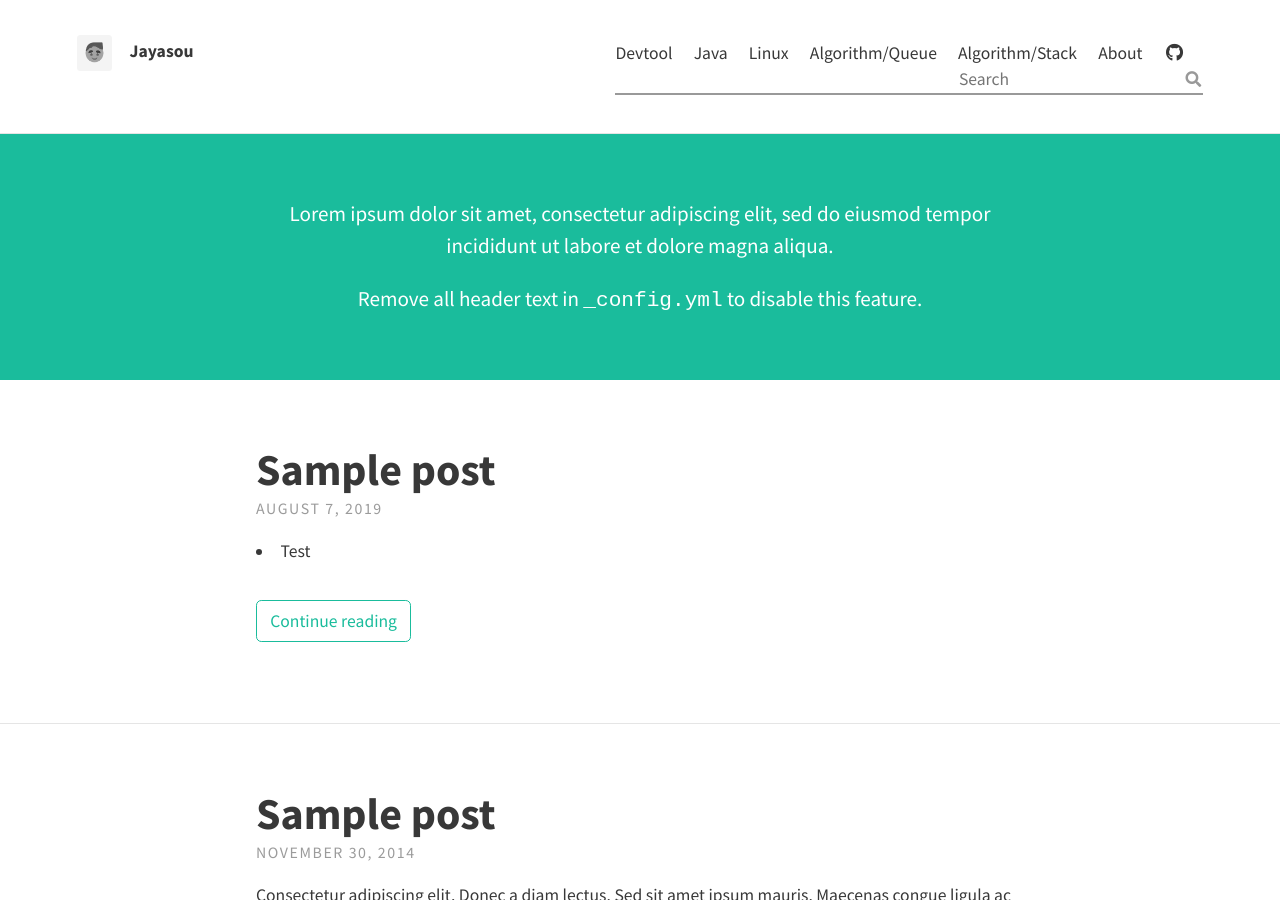
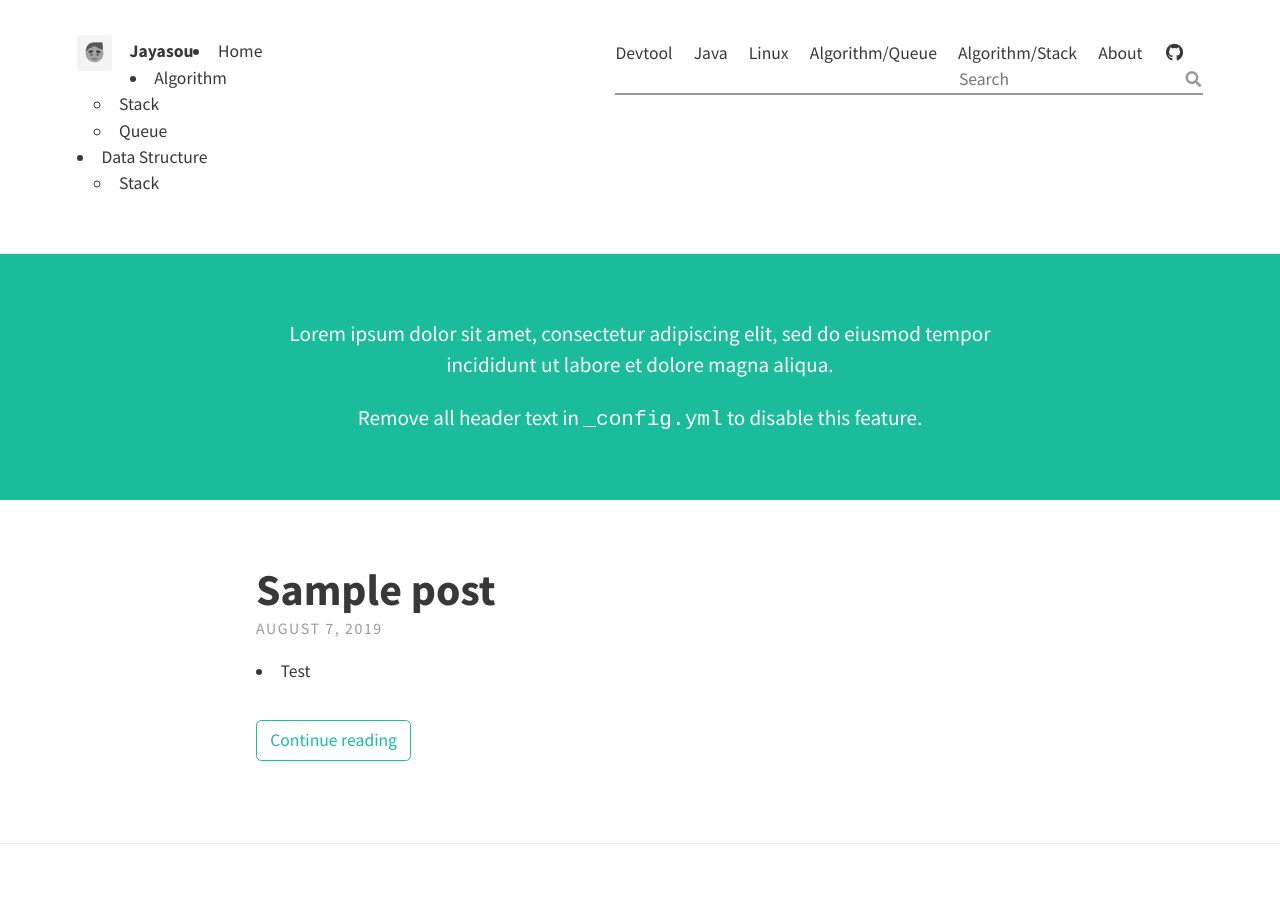
Before and after one commit to jayasou/jayasou.github.io, a Jekyll site: the page built from index.html, in a window 1280 px wide and 900 px high. Built offline with Jekyll 4.4.1, drawn with Linux system fonts in a browser that asks for light colours; nearby versions of some CDN libraries; the list of posts is cut into pages by our own code.

Commit message:
Update: category

```diff
--- a/_includes/header.html
+++ b/_includes/header.html
@@ -46,4 +46,24 @@
 		</ul>
 	</nav>
 
+	<div class="site-category">
+		<ul class='cat1'>
+			<li><a href="/">Home</a></li>
+			<li><a href="/">Algorithm</a>
+				<ul>
+					<li><a href="/Algorithm/Stack">Stack</a></li>
+					<li><a href="/Algorithm/Queue">Queue</a></li>
+				</ul>
+			</li>
+
+			<li><a href="/">Data Structure</a>
+				<ul>
+					<li><a href="/DS/Stack">Stack</a></li>
+				</ul>
+			</li>
+
+
+		</ul>
+	</div>
+
 </header>
```
